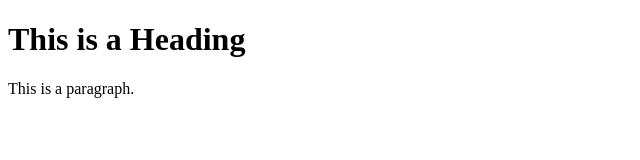
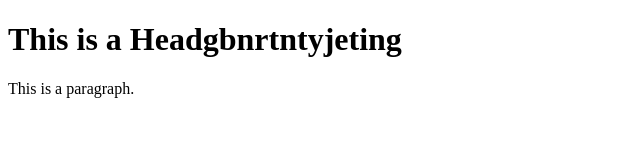
Before and after one commit to Winter0016/ED, a plain HTML site: page test.html in a window 1280 px wide. Shown: the whole page, without its empty margins (0-640 px from the left). Drawn offline with Linux system fonts and the light colour scheme.

Commit message:
ayo ngu a?

```diff
--- a/test.html
+++ b/test.html
@@ -5,7 +5,7 @@
 </head>
 <body>
 
-<h1>This is a Heading</h1>
+<h1>This is a Headgbnrtntyjeting</h1>
 <p>This is a paragraph.</p>
 
 </body>
```
